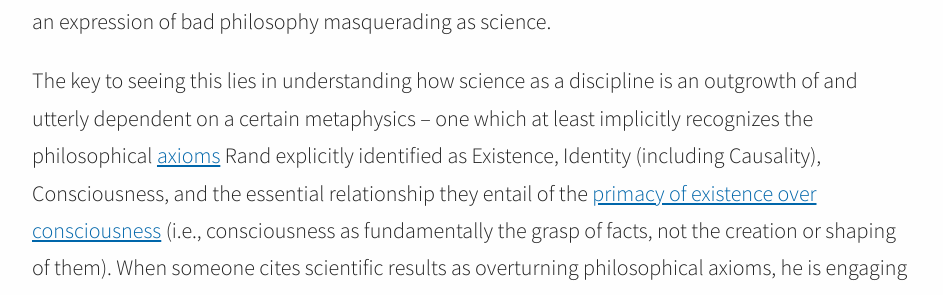
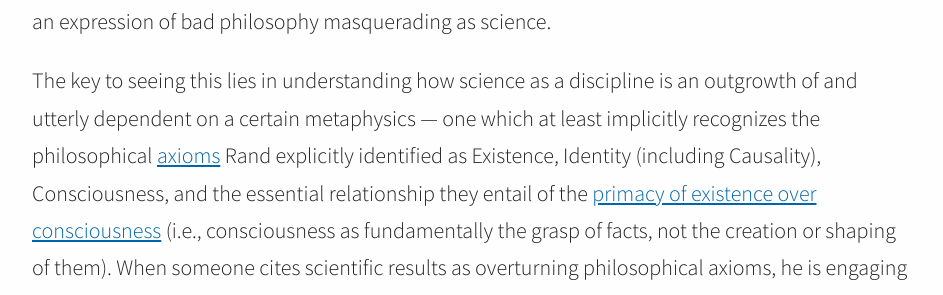
Before and after one commit to gpsites/ecosmos.com, a Jekyll site: the page built from articles/copenhagen-interpretation.md, in a window 1280 px wide. Shown: the part 1116-1411 px from the top of the page, without its empty margins (168-1111 px from the left). Built offline with Jekyll 4.4.1, drawn with Linux system fonts in a browser that asks for light colours.

```diff
--- a/articles/copenhagen-interpretation.md
+++ b/articles/copenhagen-interpretation.md
@@ -39,7 +39,7 @@ can reliably identify a bad legal argument if it involves a logical fallacy).
 The Copenhagen interpretation is only an expression of bad philosophy masquerading as science.
 
 The key to seeing this lies in understanding how science as a discipline is an
-outgrowth of and utterly dependent on a certain metaphysics -- one which at least implicitly recognizes
+outgrowth of and utterly dependent on a certain metaphysics --- one which at least implicitly recognizes
 the philosophical [axioms](http://aynrandlexicon.com/lexicon/axioms.html) Rand explicitly
 identified as Existence, Identity (including Causality), Consciousness, and the essential relationship they
 entail of the [primacy of existence over consciousness](http://aynrandlexicon.com/lexicon/primacy_of_existence_vs_primacy_of_consciousness.html)
```
